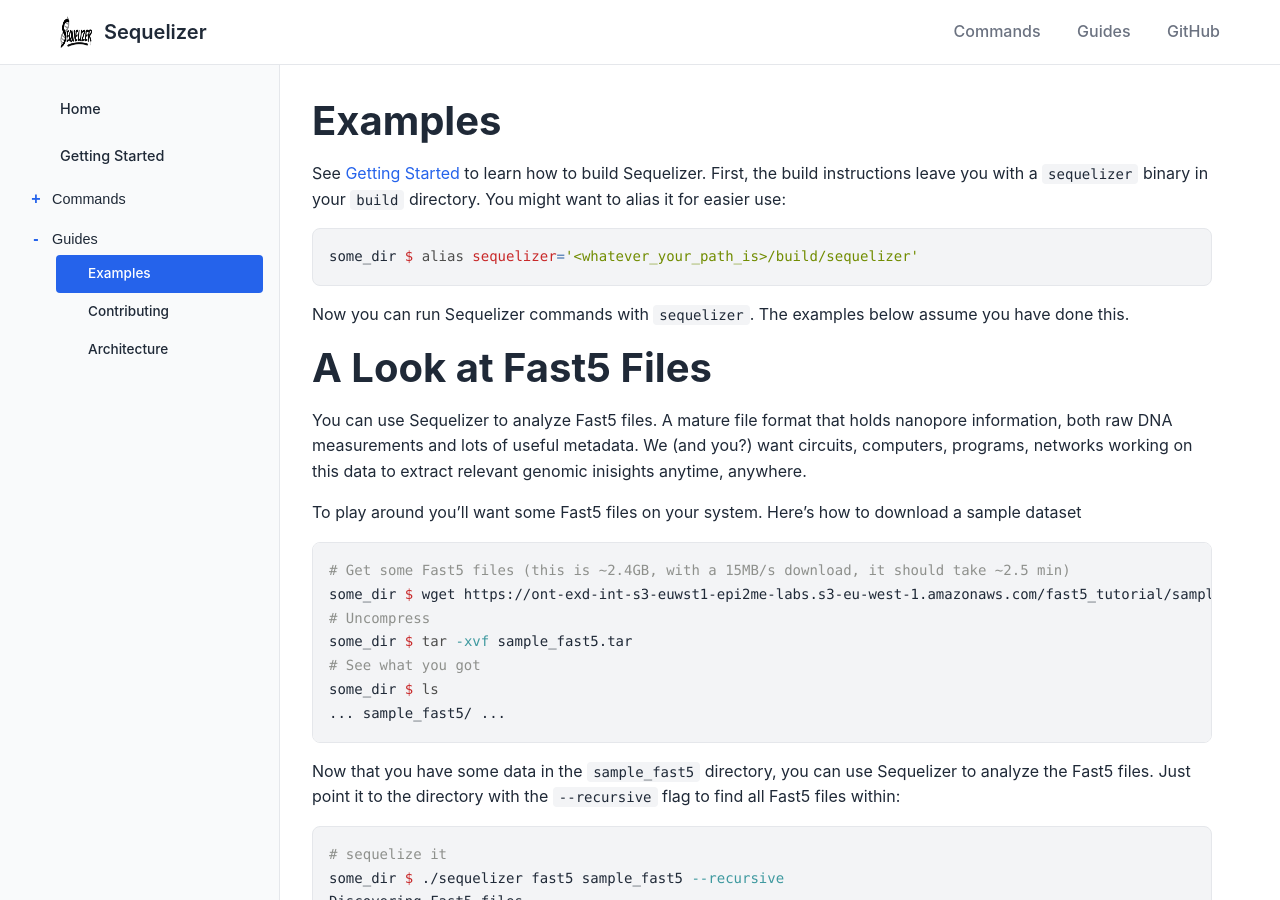
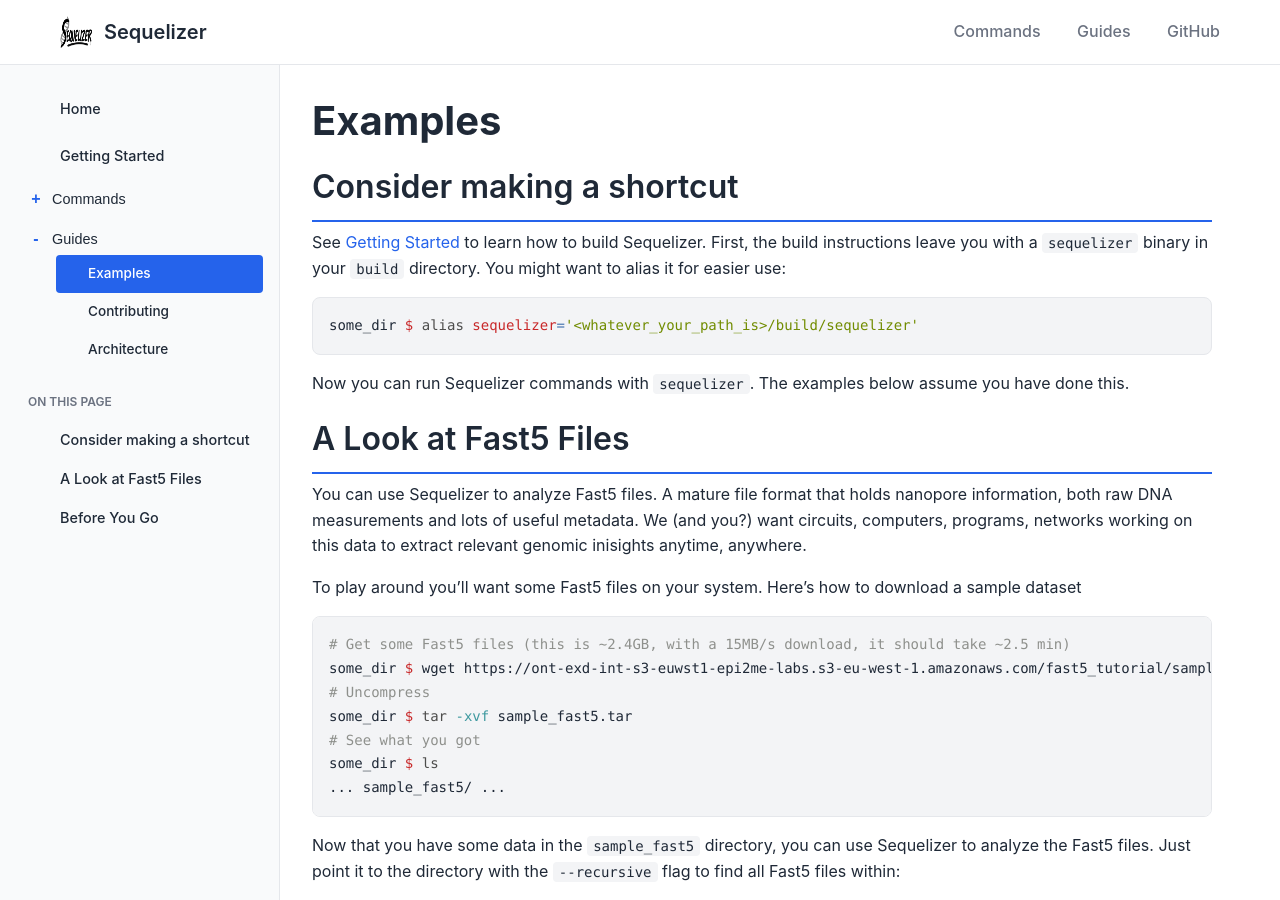
Before and after one commit to callemil/Sequelizer, a Jekyll site: the page built from docs/guides/examples.md, in a window 1280 px wide and 900 px high. Built offline with Jekyll 4.4.1, drawn with Linux system fonts in a browser that asks for light colours.

Commit message:
Remove mux column from Fast5 summary output
The mux column and related placeholder code have been removed from the summary file output in sequelizer_fast5.c. Documentation in the examples and contributing guides was also updated for clarity and formatting.

````diff
--- a/docs/guides/examples.md
+++ b/docs/guides/examples.md
@@ -3,6 +3,8 @@ layout: default
 title: Examples
 ---
 # Examples
+
+## Consider making a shortcut
 
 See [Getting Started](../getting-started.md) to learn how to build Sequelizer.  First, the build instructions leave you with a `sequelizer` binary in your `build` directory.  You might want to alias it for easier use:
 ```bash
@@ -10,7 +12,7 @@ some_dir $ alias sequelizer='<whatever_your_path_is>/build/sequelizer'
 ```
 Now you can run Sequelizer commands with `sequelizer`.  The examples below assume you have done this.
 
-# A Look at Fast5 Files
+## A Look at Fast5 Files
 You can use Sequelizer to analyze Fast5 files.  A mature file format that holds nanopore information, both raw DNA measurements and lots of useful metadata.  We (and you?) want circuits, computers, programs, networks working on this data to extract relevant genomic inisights anytime, anywhere.
 
 To play around you'll want some Fast5 files on your system.  Here's how to download a sample dataset
@@ -53,5 +55,5 @@ some_dir $ ./sequelizer fast5 sample_fast5 --recursive --summary
 ```
 This will create a `sequelizer_summary.txt` file in your current directory with a line for each read processed, and some basic statistics about it.
 
-# Before You Go
+## Before You Go
 Please help Sequelizer development.  Tell us what else you'd like to see here!
````
Also changed, not shown: docs/guides/contributing.md (+1 -1 lines), 1 other file.
